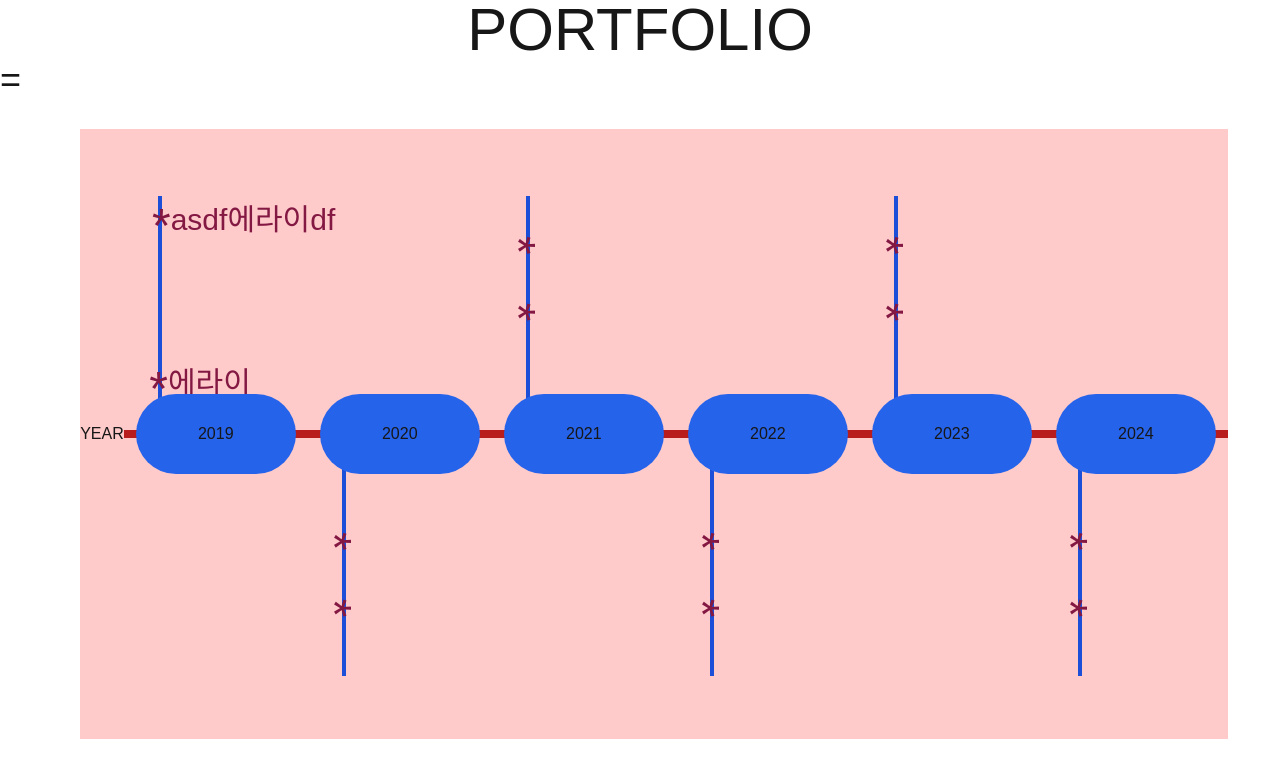
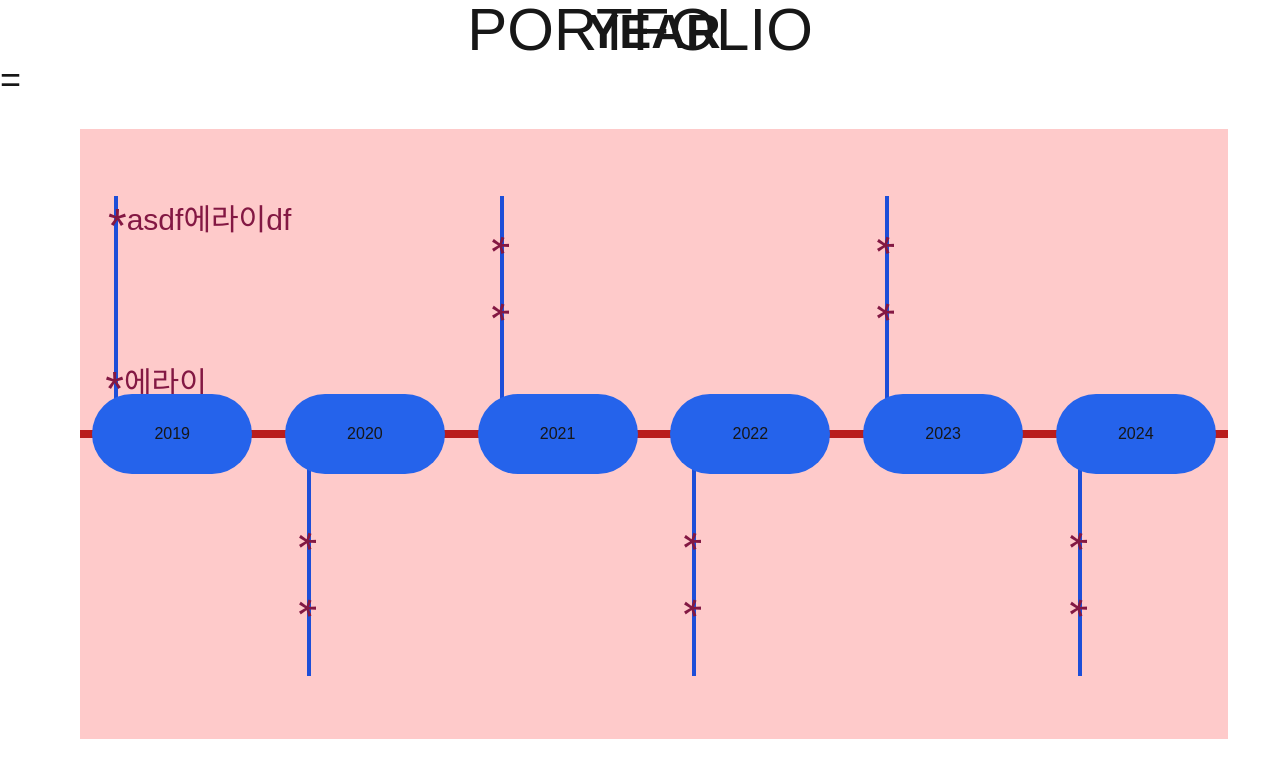
Before and after one commit to yun-21/my_page, a Next.js app in the folder client/: page / in a window 1280 px wide. Shown: the top 778 px of the page. Built offline with nearby package versions, Linux system fonts and the light colour scheme.

Commit message:
페이지 제목 동적 할당

```diff
--- /dev/null
+++ b/client/src/app/component/location_text/title_css.tsx
@@ -0,0 +1,7 @@
+import React, { ReactHTMLElement } from "react"
+interface TitleType {
+  title: string;
+}
+export default function TitleCss({title}:TitleType) {
+  return <div className="text-5xl absolute flex items-center justify-center h-full -top-90 font-bold">{title}</div>
+}
--- a/client/src/app/page.tsx
+++ b/client/src/app/page.tsx
@@ -1,13 +1,11 @@
 "use client"
 // import Image from "next/image";
+import TitleCss from "./component/location_text/title_css";
 
 export default function Home() {
   return (
     <>
-      <div>
-        YEAR
-      </div>
-
+      <TitleCss title="YEAR"/>
       <div className="h-2 bg-red-700 relative flex justify-between items-center px-3 w-full">
         <div className="relative">
           <div className="w-60 h-1 bg-blue-700 rotate-90 absolute z-0 -ml-24 -mt-20 flex">
```
